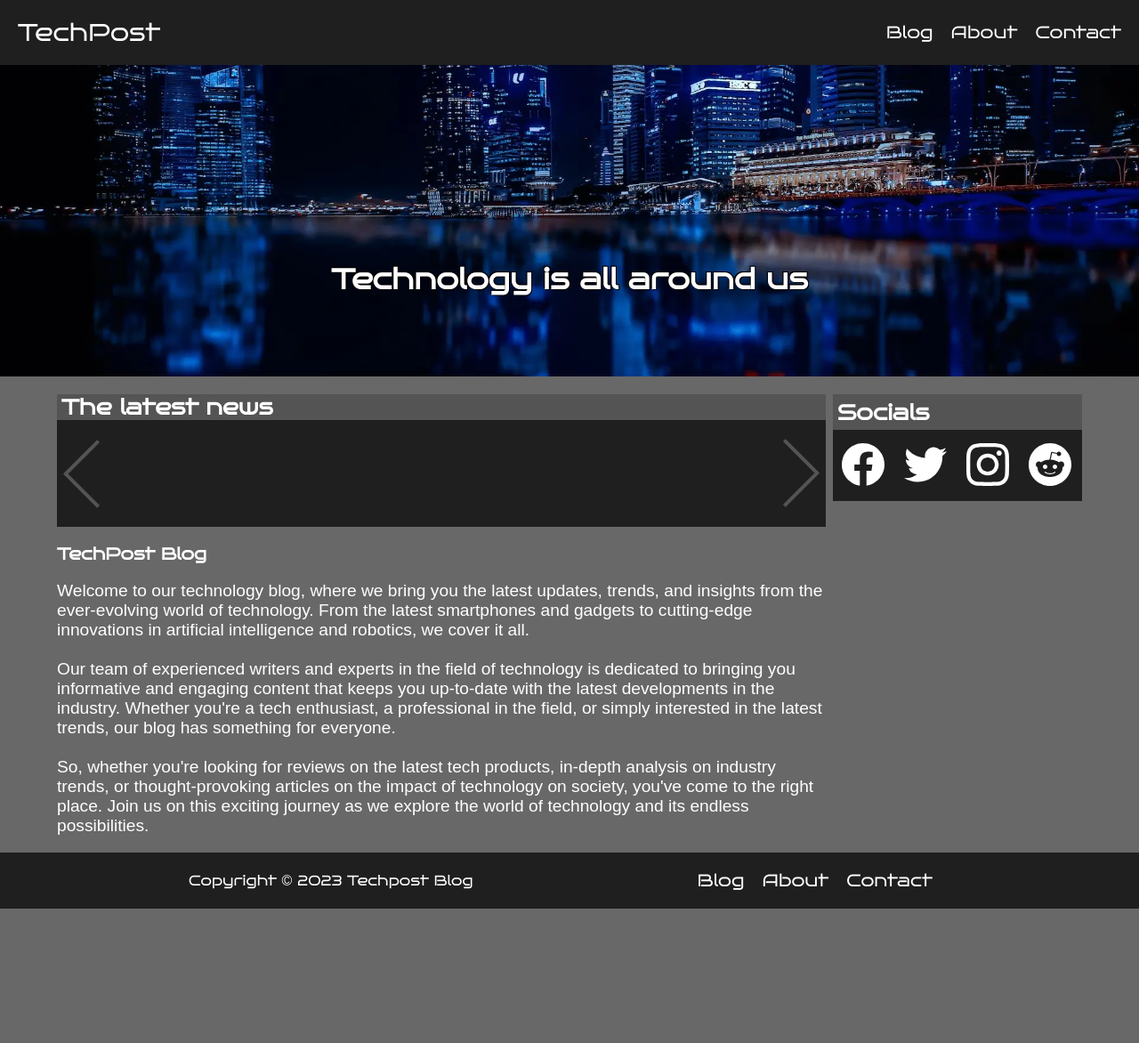
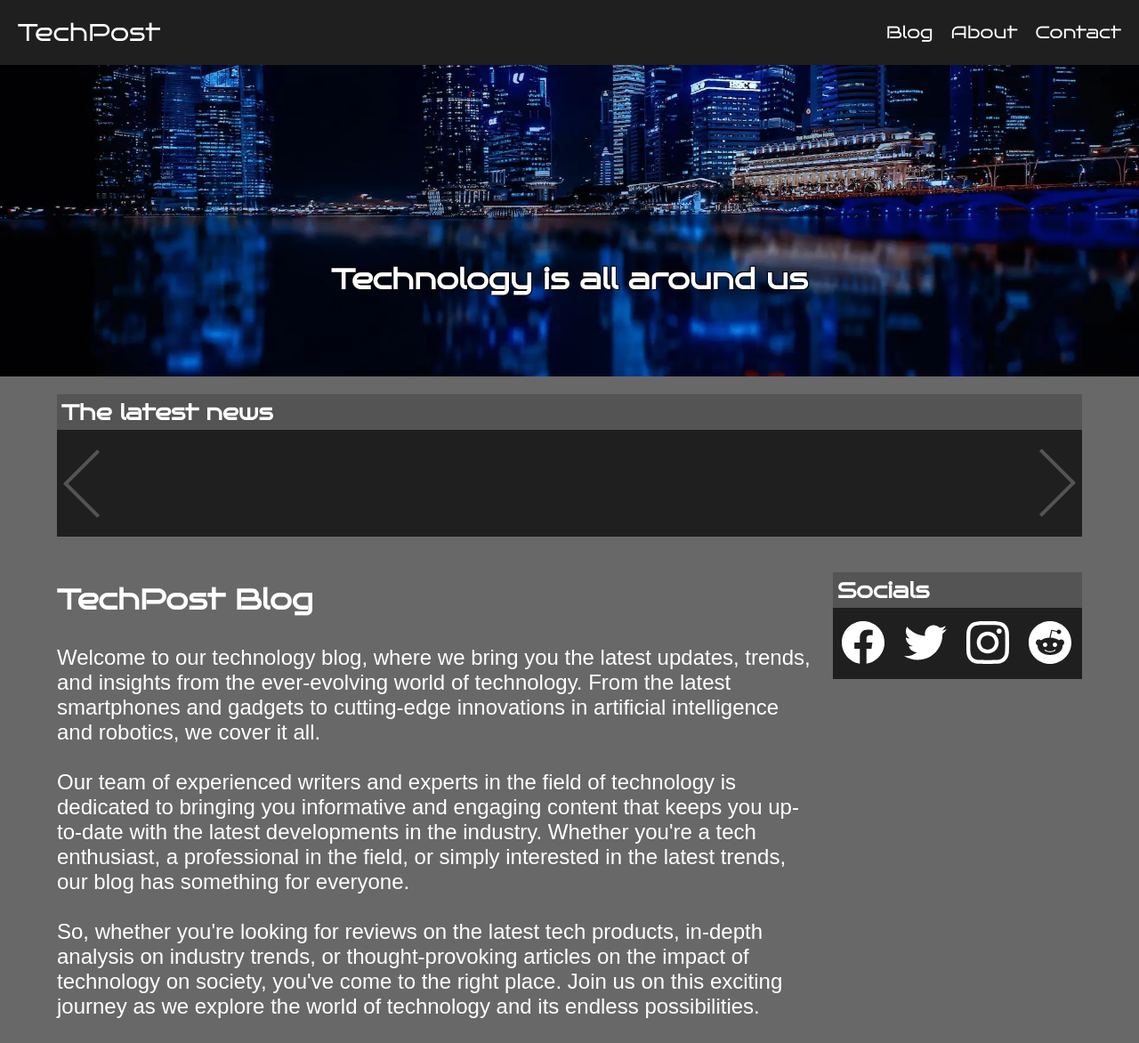
Before and after one commit to ESPR07/Project-Exam-1, a plain HTML site: page index.html in a window 1280 px wide. Shown: the top 1172 px of the page at 89% size. Before the commit the page ends 1021 px from the top, so only its background shows below. Drawn offline with Linux system fonts and the light colour scheme; no server answers.

Commit message:
Changed Layout

```diff
--- a/index.html
+++ b/index.html
@@ -24,7 +24,6 @@
       <h1 class="homeHeader">Technology is all around us</h1>
     </div>
     <section class="mainSection">
-      <div class="contentContainer">
       <div class="carouselContainer">
         <div class="carouselTitleContainer">
           <h2 class="carouselHeader">The latest news</h2>
@@ -39,6 +38,7 @@
           </button>
         </div>
       </div>
+      <div class="contentContainer">
         <article class="mainContent">
           <h1>TechPost Blog</h1>
           <p class="subFont">
@@ -62,7 +62,6 @@
             technology and its endless possibilities.
           </p>
         </article>
-      </div>
         <div class="socials">
           <div class="socialsTitleContainer">
             <h2>Socials</h2>
@@ -83,10 +82,14 @@
               class="socialsIcon"
               ><span id="instagram"></span
             ></a>
-          <a href="https://github.com/ESPR07" title="Github" class="socialsIcon"
+            <a
+              href="https://github.com/ESPR07"
+              title="Github"
+              class="socialsIcon"
               ><span id="github"></span
             ></a>
           </ul>
+        </div>
       </div>
     </section>
     <footer class="footer">
--- a/styles/styles.css
+++ b/styles/styles.css
@@ -85,7 +85,6 @@ a:visited {
   background-color: var(--navContainerColor);
   width: 100%;
   padding-block: 20px;
-
 }
 
 .footer p {
@@ -108,7 +107,8 @@ a:visited {
 .homeHeader {
   margin: 0;
   margin-bottom: 90px;
-  text-shadow: -1px -1px 0 #000, 1px 1px 0 #000, 1px -1px 0 #000, -1px -1px 0 #000;
+  text-shadow: -1px -1px 0 #000, 1px 1px 0 #000, 1px -1px 0 #000,
+    -1px -1px 0 #000;
 }
 
 /*Main Section Containers*/
@@ -116,6 +116,7 @@ a:visited {
   margin-inline: 5%;
   margin-top: 20px;
   display: flex;
+  flex-direction: column;
   flex: 2 1 auto;
   justify-content: space-between;
 }
@@ -123,8 +124,9 @@ a:visited {
 /*Carousel Browsing and Page Text*/
 .contentContainer {
   display: flex;
-    flex-direction: column;
-    width: 75%;
+  flex-direction: row;
+  width: 100%;
+  margin-block: 20px;
 }
 
 .carouselContainer {
@@ -137,7 +139,7 @@ a:visited {
   background-color: var(--containerHeaderBackground);
   display: flex;
   align-items: center;
-    height: 30%;
+  height: 5vh;
   margin: 0;
 }
 
@@ -158,7 +160,7 @@ a:visited {
 .carouselContentContainer button {
   display: flex;
   height: 10vh;
-    width:10vh;
+  width: 10vh;
   background-color: var(--containerBackground);
   border: none;
   cursor: pointer;
@@ -206,15 +208,19 @@ a:visited {
   object-position: center;
 }
 
-  .carouselContent h3{
+.carouselContent h3 {
   color: black;
   padding-inline: 5px;
   font-size: 1rem;
   width: 100%;
 }
 
+.mainContent h1 {
+  font-size: 2rem;
+}
+
 .mainContent p {
-    font-size: 1.2rem;
+  font-size: 1.5rem;
 }
 
 /*Socails Tab*/
@@ -222,7 +228,8 @@ a:visited {
   display: flex;
   flex-direction: column;
   background-color: var(--containerBackground);
-    margin-left: 5px;
+  margin-left: 20px;
+  margin-top: 20px;
   height: 15vh;
 }
 
@@ -249,7 +256,10 @@ a:visited {
   gap: 20px;
 }
 
-  #facebook, #twitter, #instagram, #github {
+#facebook,
+#twitter,
+#instagram,
+#github {
   display: flex;
   background-repeat: no-repeat;
   height: 50px;
```
Lines whose indentation alone changed are shown as unchanged.
